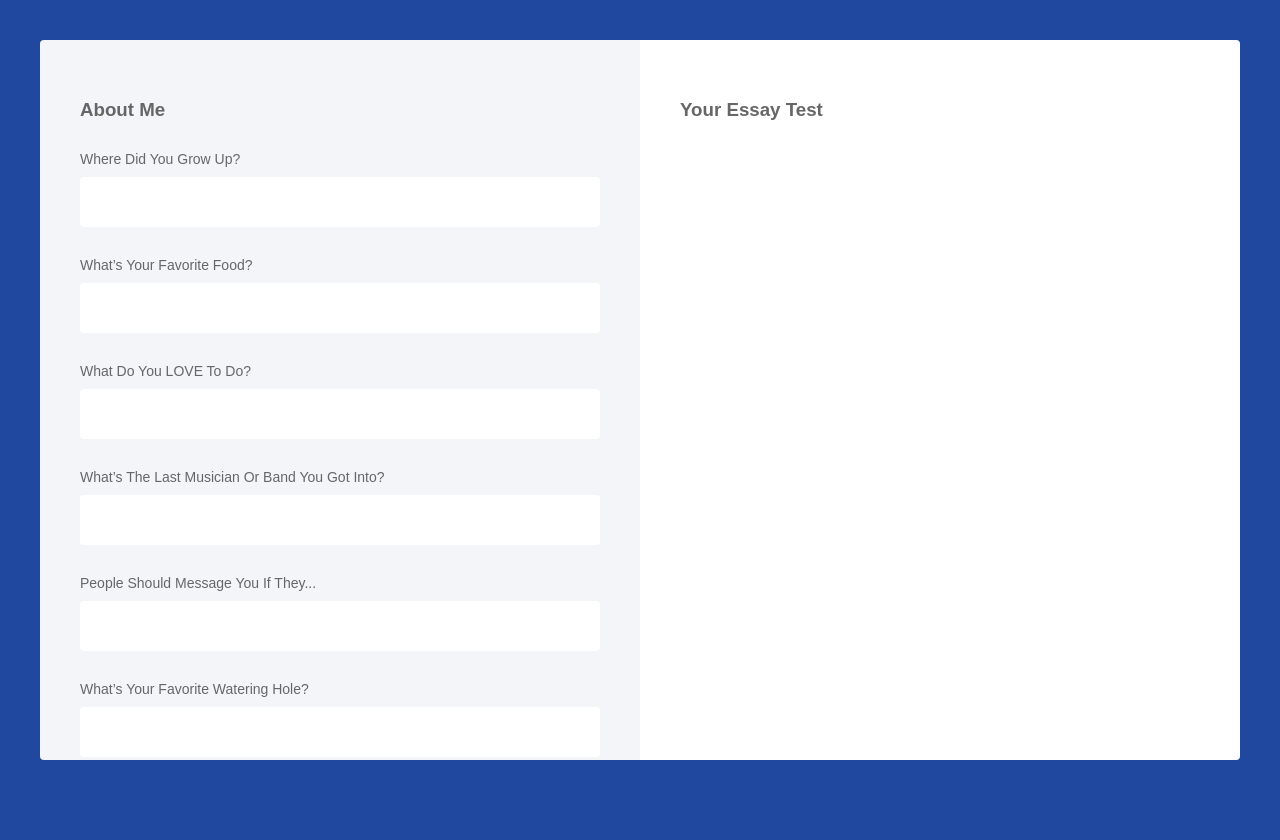
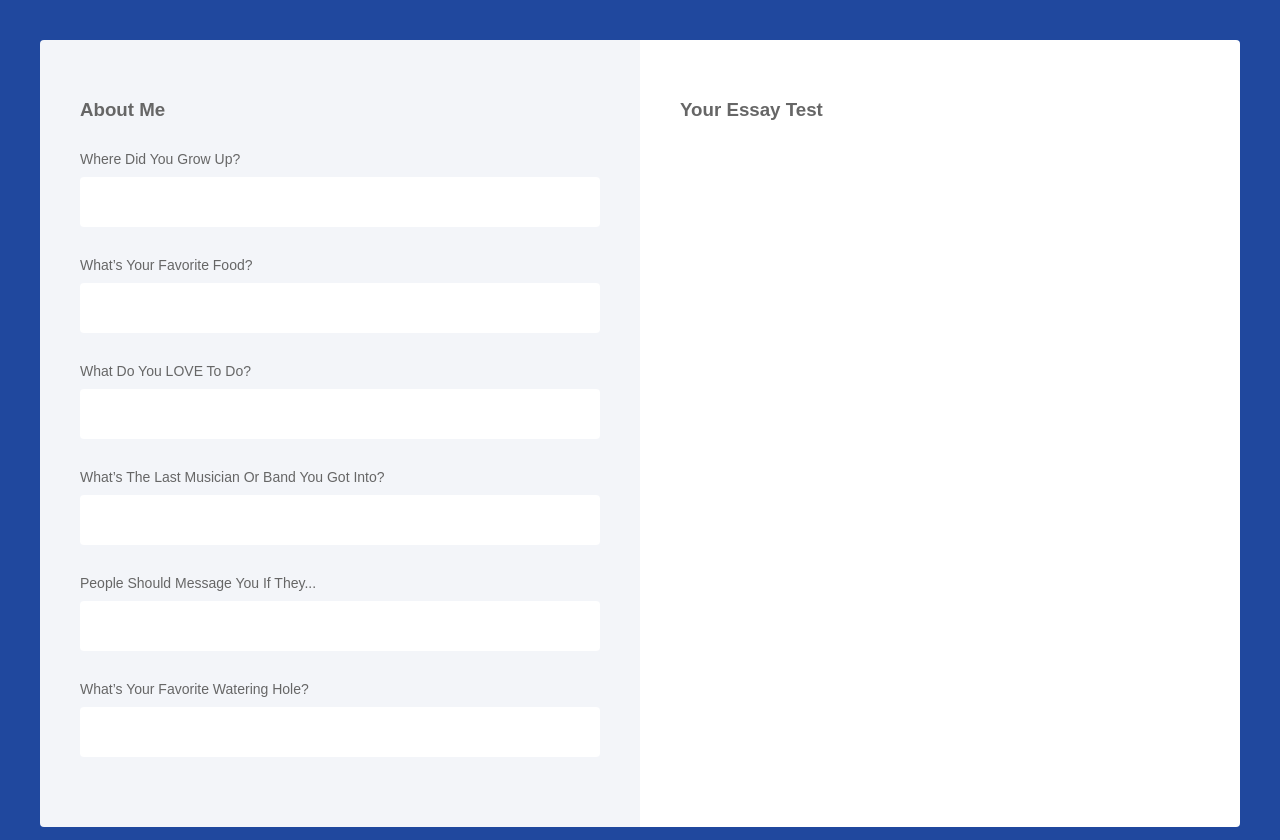
Before and after one commit to kurokoda/mad-libs, a React app: page / in a window 1280 px wide. Before the commit the page ends 800 px from the top, so only its background shows below. Built offline with nearby package versions, Linux system fonts and the light colour scheme; some packages are replaced by stand-ins of ours.

Commit message:
Improves app styling

```diff
--- a/src/components/app/index.scss
+++ b/src/components/app/index.scss
@@ -1,6 +1,5 @@
 .application__container {
   background-color: #20489e;
-  display: flex;
   height: 100vh;
   width: 100%;
 }
--- a/src/components/views/input/index.scss
+++ b/src/components/views/input/index.scss
@@ -14,7 +14,6 @@
   margin: 40px;
   min-height: 620px;
   overflow: hidden;
-  width: 100%;
 }
 
 .madlibs__content {
```
